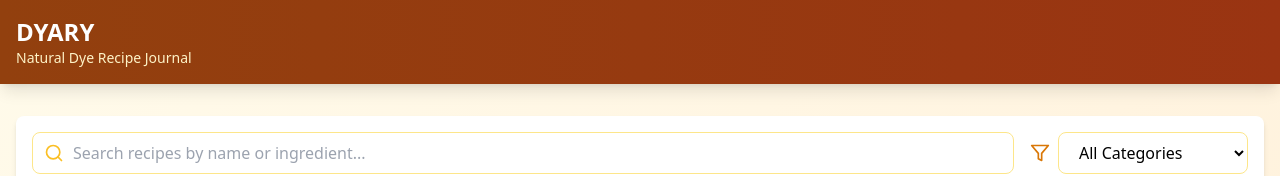
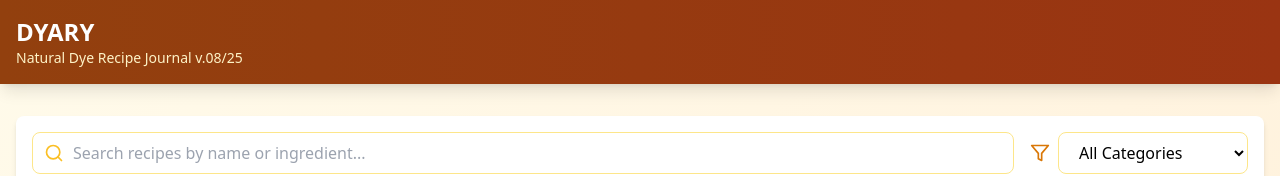
Before and after one commit to creatis-stack/natural-dye-journal, a React (Create React App) app: page / in a window 1280 px wide. Shown: the top 176 px of the page. Built offline with nearby package versions, Linux system fonts and the light colour scheme.

Commit message:
Update NaturalDyeJournal.js

```diff
--- a/src/components/NaturalDyeJournal.js
+++ b/src/components/NaturalDyeJournal.js
@@ -1061,7 +1061,7 @@ const NaturalDyeJournal = () => {
       <header className="bg-gradient-to-r from-amber-800 to-orange-800 text-white shadow-lg">
         <div className="max-w-7xl mx-auto px-4 py-4">
           <h1 className="text-2xl font-bold">DYARY</h1>
-          <p className="text-amber-100 text-sm">Natural Dye Recipe Journal</p>
+          <p className="text-amber-100 text-sm">Natural Dye Recipe Journal v.08/25</p>
         </div>
       </header>
 
```
